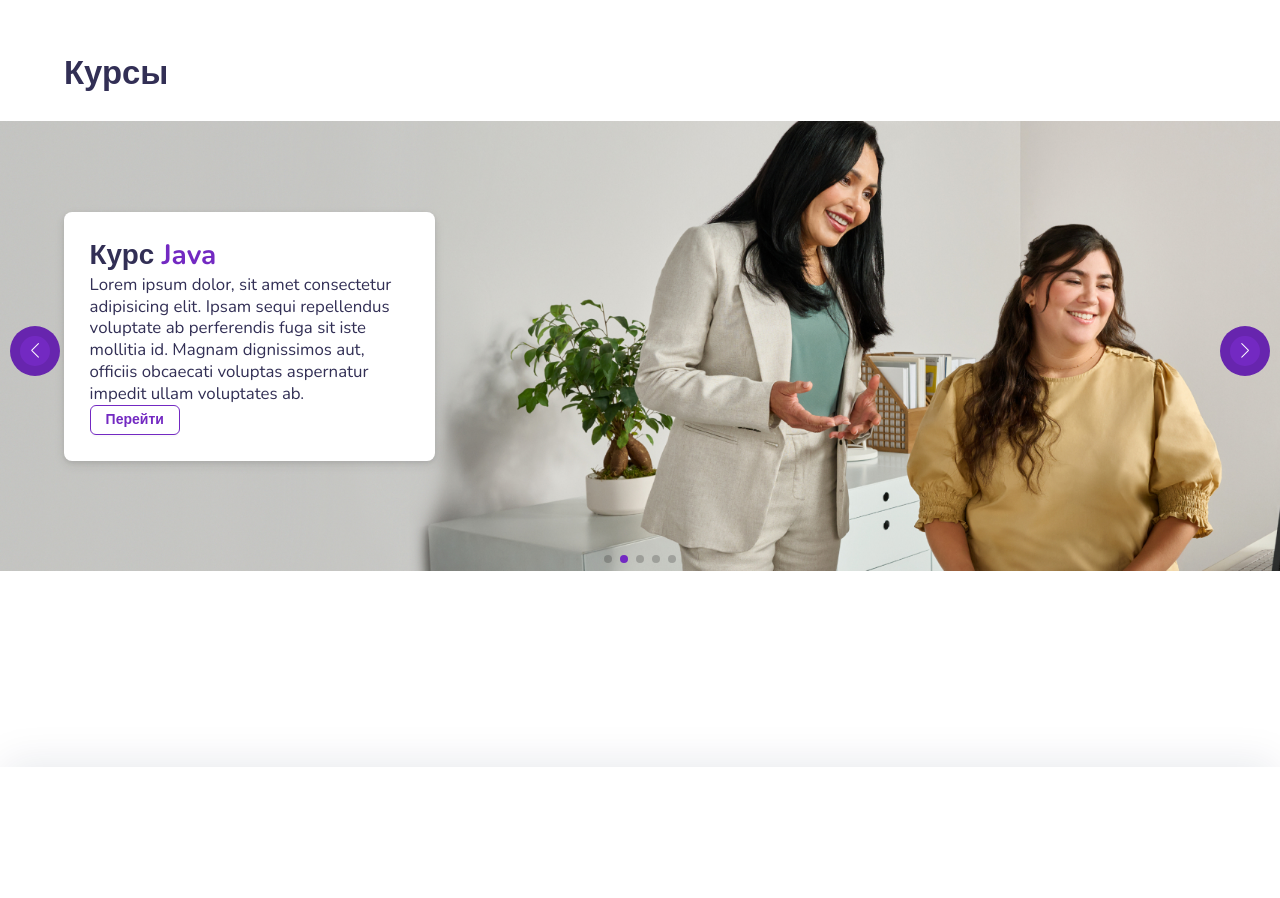
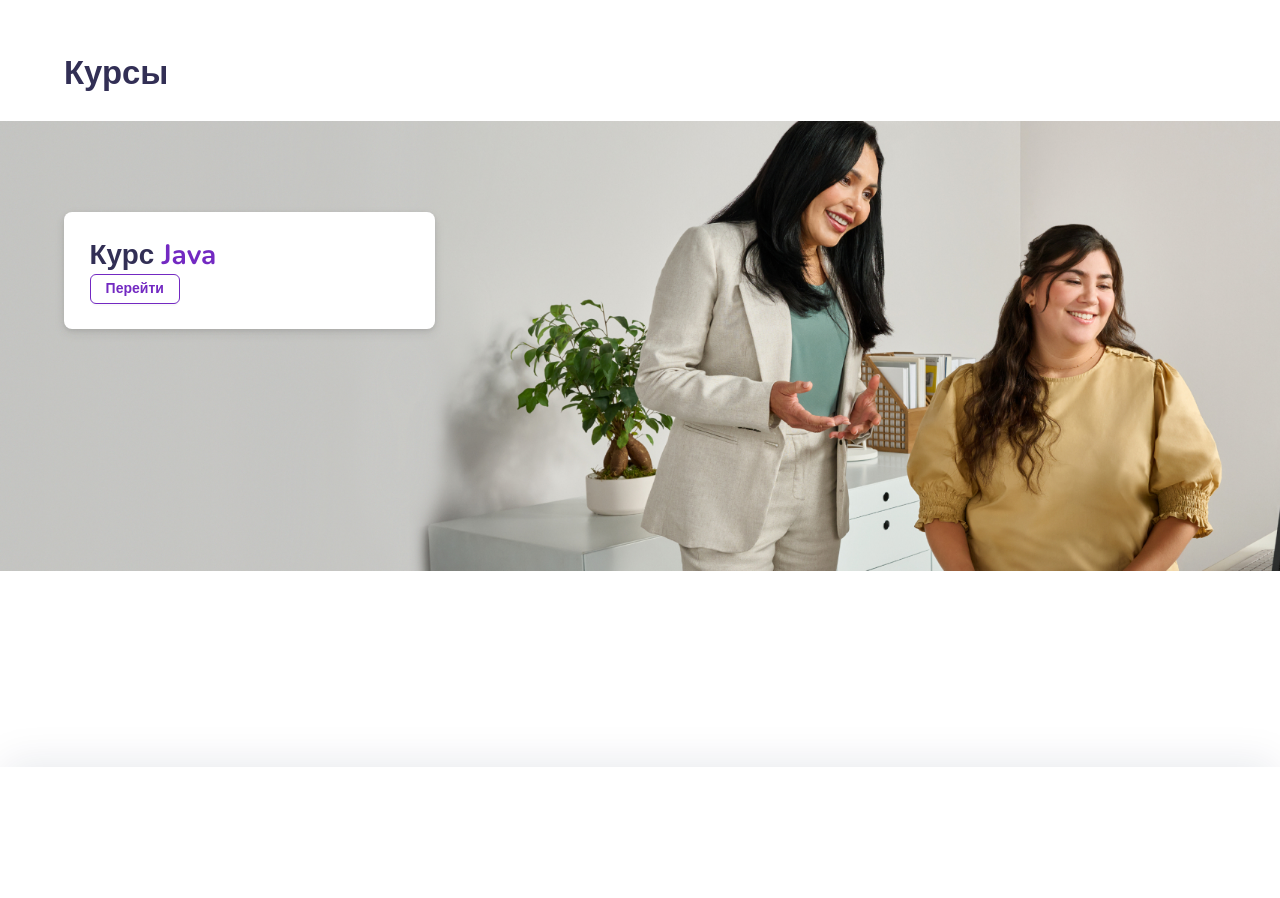
Before and after one commit to Izatis/Final-project.-It-academy-, a Next.js app: page /Main/Main in a window 1280 px wide. Shown: the part 2280-3178 px from the top of the page. Built offline with nearby package versions, Linux system fonts and the light colour scheme.

Commit message:
fix: all

```diff
--- a/constants/courses.ts
+++ b/constants/courses.ts
@@ -8,80 +8,4 @@ export interface ICourse {
   image: string;
 }
 
-export const courses: ICourse[] = [
-  {
-    id: 1,
-    name: "Изучите Figma за несколько часов",
-    description:
-      " Lorem ipsum dolor, sit amet consectetur adipisicing elit. Ipsam sequi repellendus voluptate ab perferendis fuga sit iste mollitia id. Magnam dignissimos aut, officiis obcaecati voluptas aspernatur impedit ullam voluptates ab.",
-    creator: "Arsen Kasymov",
-    rating: 4.6,
-    size: "1 hour",
-    created: "20-03-2020",
-    modified: "30-10-2021",
-    price: 100,
-    poster:
-      "https://img.freepik.com/premium-photo/word-design-written-top-colorful-geometric-3d-shapes_2227-1663.jpg",
-    url: "https://player.vimeo.com/external/564717097.sd.mp4?s=621cfbeb83c4f05b479962875e50127aad0d4775&profile_id=164&oauth2_token_id=57447761",
-  },
-  {
-    id: 2,
-    name: "Изучите Figma за несколько часов",
-    description:
-      " Lorem ipsum dolor, sit amet consectetur adipisicing elit. Ipsam sequi repellendus voluptate ab perferendis fuga sit iste mollitia id. Magnam dignissimos aut, officiis obcaecati voluptas aspernatur impedit ullam voluptates ab.",
-    creator: "Arsen Kasymov",
-    rating: 4.6,
-    size: "1 hour",
-    created: "20-03-2020",
-    modified: "30-10-2021",
-    price: 100,
-    poster:
-      "https://img.freepik.com/premium-photo/word-design-written-top-colorful-geometric-3d-shapes_2227-1663.jpg",
-    url: "https://player.vimeo.com/external/385626563.sd.mp4?s=adbc46abfc5d6fc6837d1fe68a330779757b6a87&profile_id=164&oauth2_token_id=57447761",
-  },
-  {
-    id: 3,
-    name: "Изучите Figma за несколько часов",
-    description:
-      " Lorem ipsum dolor, sit amet consectetur adipisicing elit. Ipsam sequi repellendus voluptate ab perferendis fuga sit iste mollitia id. Magnam dignissimos aut, officiis obcaecati voluptas aspernatur impedit ullam voluptates ab.",
-    creator: "Arsen Kasymov",
-    rating: 4.6,
-    size: "1 hour",
-    created: "20-03-2020",
-    modified: "30-10-2021",
-    price: 100,
-    poster:
-      "https://img.freepik.com/premium-photo/word-design-written-top-colorful-geometric-3d-shapes_2227-1663.jpg",
-    url: "https://player.vimeo.com/external/411256287.sd.mp4?s=d9b453a283c805fa62f2e6d876da1e770ac6cd91&profile_id=164&oauth2_token_id=57447761",
-  },
-  {
-    id: 4,
-    name: "Изучите Figma за несколько часов",
-    description:
-      " Lorem ipsum dolor, sit amet consectetur adipisicing elit. Ipsam sequi repellendus voluptate ab perferendis fuga sit iste mollitia id. Magnam dignissimos aut, officiis obcaecati voluptas aspernatur impedit ullam voluptates ab.",
-    creator: "Arsen Kasymov",
-    rating: 4.6,
-    size: "1 hour",
-    created: "20-03-2020",
-    modified: "30-10-2021",
-    price: 100,
-    poster:
-      "https://img.freepik.com/premium-photo/word-design-written-top-colorful-geometric-3d-shapes_2227-1663.jpg",
-    url: "https://player.vimeo.com/external/365837944.sd.mp4?s=5e82a0e9133a7feb287520168c01571e492fb75d&profile_id=164&oauth2_token_id=57447761",
-  },
-  {
-    id: 5,
-    name: "Изучите Figma за несколько часов",
-    description:
-      " Lorem ipsum dolor, sit amet consectetur adipisicing elit. Ipsam sequi repellendus voluptate ab perferendis fuga sit iste mollitia id. Magnam dignissimos aut, officiis obcaecati voluptas aspernatur impedit ullam voluptates ab.",
-    creator: "Arsen Kasymov",
-    rating: 4.6,
-    size: "1 hour",
-    created: "20-03-2020",
-    modified: "30-10-2021",
-    price: 100,
-    poster:
-      "https://img.freepik.com/premium-photo/word-design-written-top-colorful-geometric-3d-shapes_2227-1663.jpg",
-    url: "https://player.vimeo.com/external/455720252.sd.mp4?s=557e59e08bb27fd89994df98707978a60acb549c&profile_id=164&oauth2_token_id=57447761",
-  },
-];
+export const courses = [{}];
```
